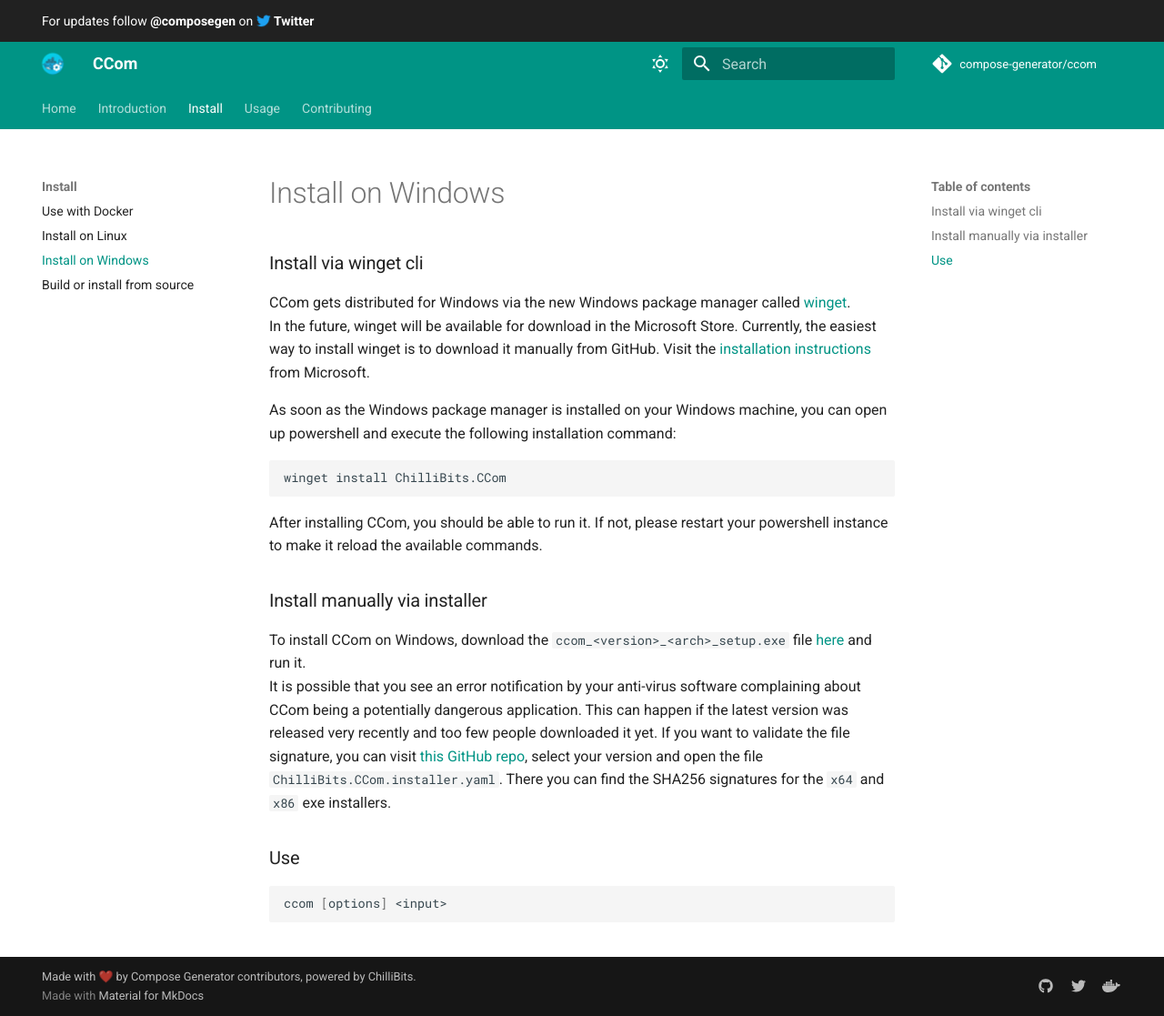
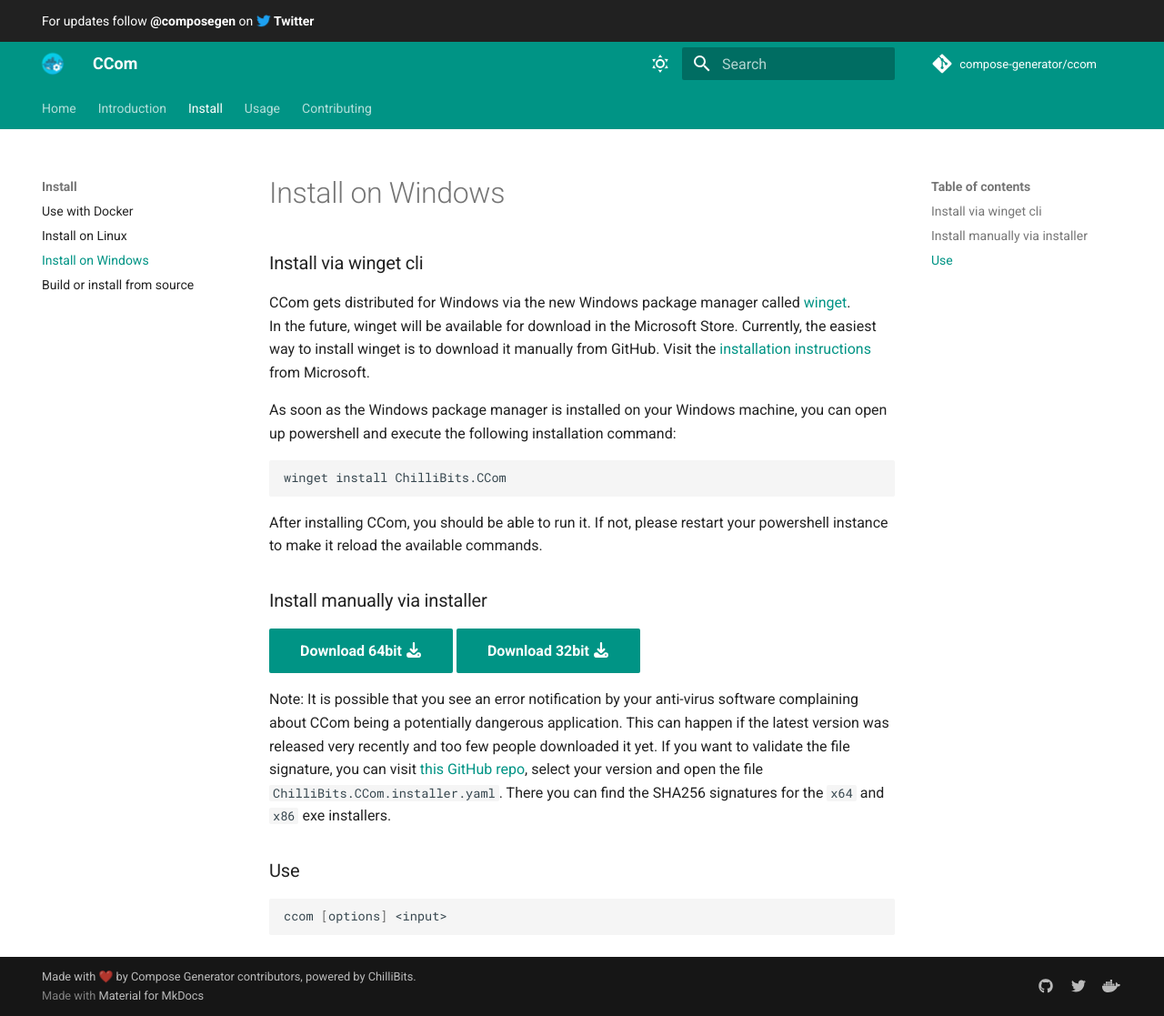
Before and after one commit to compose-generator/ccom, an MkDocs documentation site: the page built from docs/docs/install/windows.md, in a window 1280 px wide and 1117 px high. Shown: the whole window at 91% size. Built offline with MkDocs 1.6.1 and Material for MkDocs 9.7.7, drawn with Linux system fonts in a browser that asks for light colours; comment, search, counter and statistics services are not loaded.

Commit message:
Add download buttons to docs

````diff
--- a/docs/docs/install/windows.md
+++ b/docs/docs/install/windows.md
@@ -13,8 +13,11 @@
 After installing CCom, you should be able to run it. If not, please restart your powershell instance to make it reload the available commands.
 
 ### Install manually via installer
-To install CCom on Windows, download the `ccom_<version>_<arch>_setup.exe` file [here](https://github.com/compose-generator/ccom/releases/latest) and run it. <br>
-It is possible that you see an error notification by your anti-virus software complaining about CCom being a potentially dangerous application. This can happen if the latest version was released very recently and too few people downloaded it yet. If you want to validate the file signature, you can visit [this GitHub repo](https://github.com/microsoft/winget-pkgs/tree/master/manifests/c/ChilliBits/CCom), select your version and open the file `ChilliBits.CCom.installer.yaml`. There you can find the SHA256 signatures for the `x64` and `x86` exe installers.
+
+[Download 64bit :fontawesome-solid-download:](https://github.com/compose-generator/ccom/releases/latest/download/ccom_x64_setup.msi){ .md-button .md-button--primary }
+[Download 32bit :fontawesome-solid-download:](https://github.com/compose-generator/ccom/releases/latest/download/ccom_x86_setup.msi){ .md-button .md-button--primary }
+
+Note: It is possible that you see an error notification by your anti-virus software complaining about CCom being a potentially dangerous application. This can happen if the latest version was released very recently and too few people downloaded it yet. If you want to validate the file signature, you can visit [this GitHub repo](https://github.com/microsoft/winget-pkgs/tree/master/manifests/c/ChilliBits/CCom), select your version and open the file `ChilliBits.CCom.installer.yaml`. There you can find the SHA256 signatures for the `x64` and `x86` exe installers.
 
 ### Use
 ```sh
````
Also changed, not shown: docs/docs/install/linux.md (+19 -7 lines), .goreleaser.yml, 2 other files.
